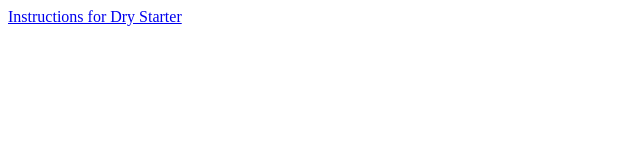
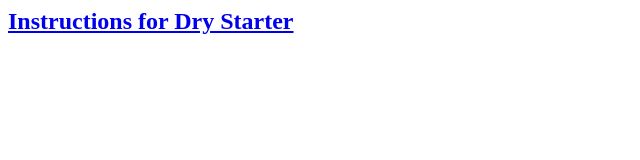
Before and after one commit to CaptainSourpants/captainsourpants.github.io, a plain HTML site: page index.html in a window 1280 px wide. Shown: the whole page, without its empty margins (0-640 px from the left). Drawn offline with Linux system fonts and the light colour scheme.

Commit message:
Update index.html

```diff
--- a/index.html
+++ b/index.html
@@ -1 +1 @@
-<a href="drystarter.html">Instructions for Dry Starter</a>
+<a href="drystarter.html"><h2>Instructions for Dry Starter</h2></a>
```
